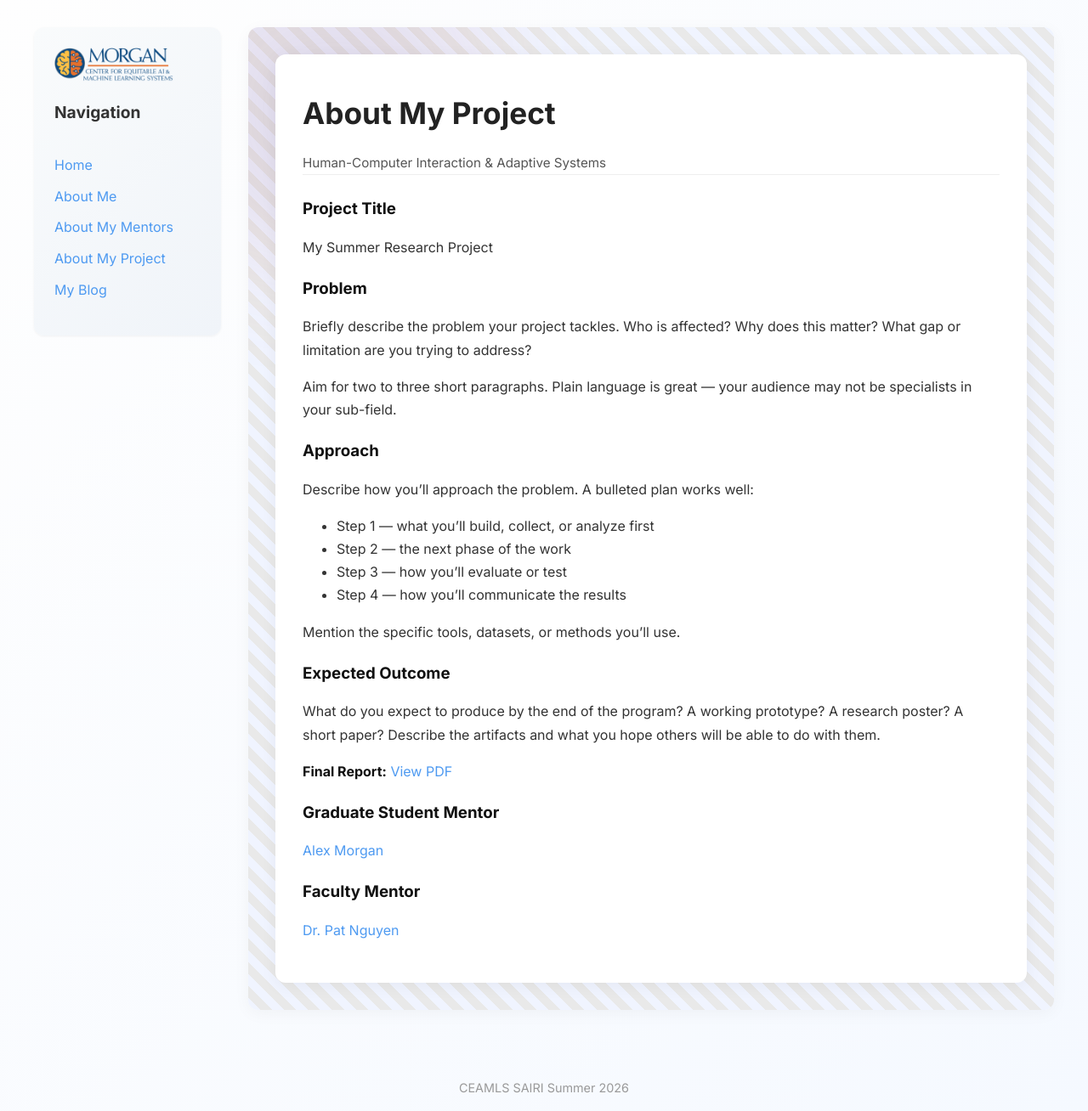
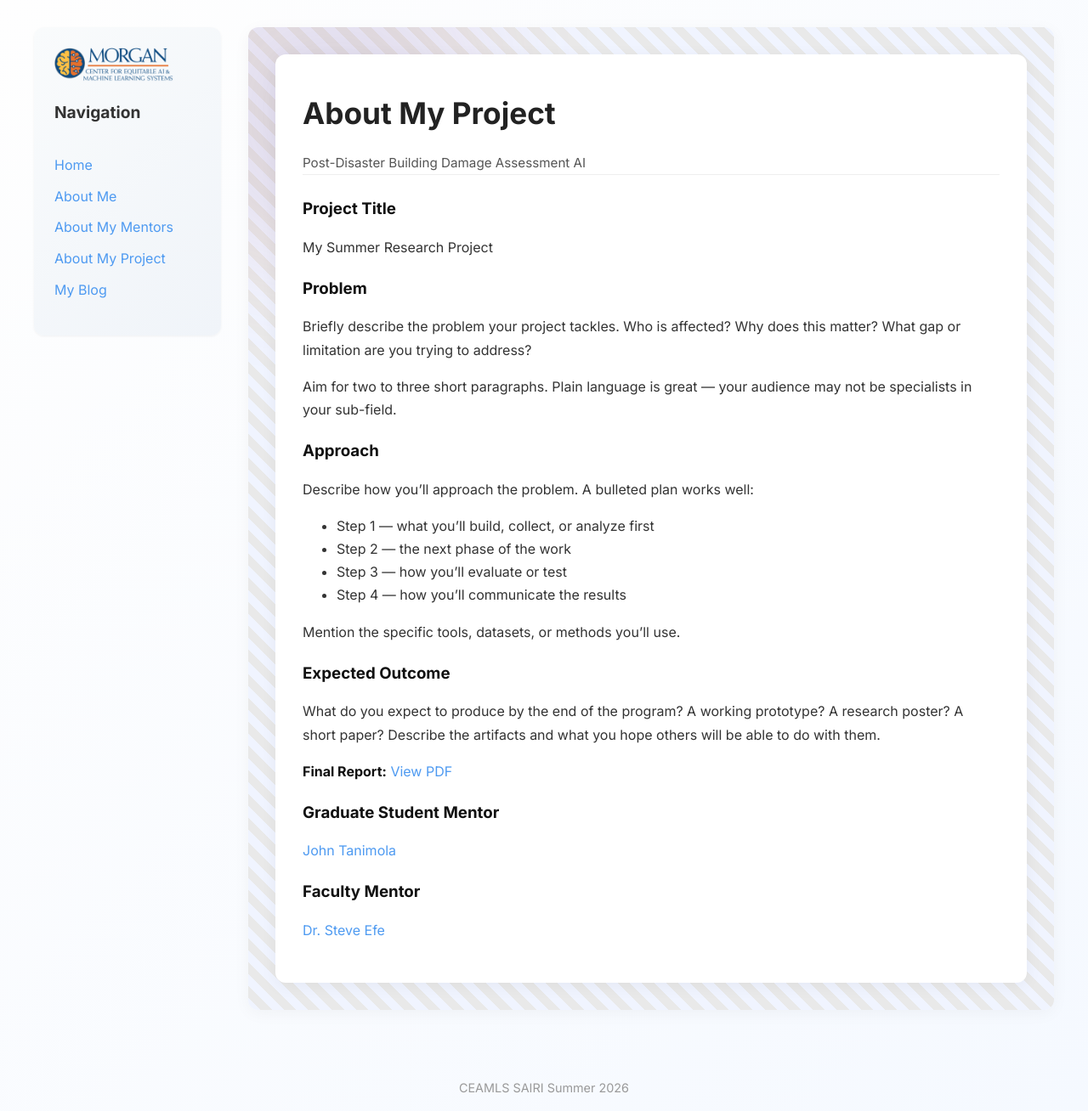
Before and after one commit to kerengil03/kerengil3ceamls26.github.io, a Jekyll site: the page built from pages/about-my-project.md, in a window 1280 px wide. Shown: the whole page at 85% size. Built offline with Jekyll 4.4.1, drawn with Linux system fonts in a browser that asks for light colours.

Commit message:
Update about-my-project.md

```diff
--- a/pages/about-my-project.md
+++ b/pages/about-my-project.md
@@ -3,7 +3,7 @@ layout: project
 title: About My Project
 permalink: /about-my-project.html
 
-subtitle: Human-Computer Interaction & Adaptive Systems
+subtitle: Post-Disaster Building Damage Assessment AI
 project_title: "My Summer Research Project"
 
 problem: |
@@ -31,10 +31,10 @@ outcome: |
 final_report_url: https://example.com/your-report.pdf
 
 grad_mentor:
-  name: Alex Morgan
+  name: John Tanimola
   linkedin: https://www.linkedin.com/in/example
 
 faculty_mentor:
-  name: Dr. Pat Nguyen
+  name: Dr. Steve Efe
   linkedin: https://www.linkedin.com/in/example
 ---
```
